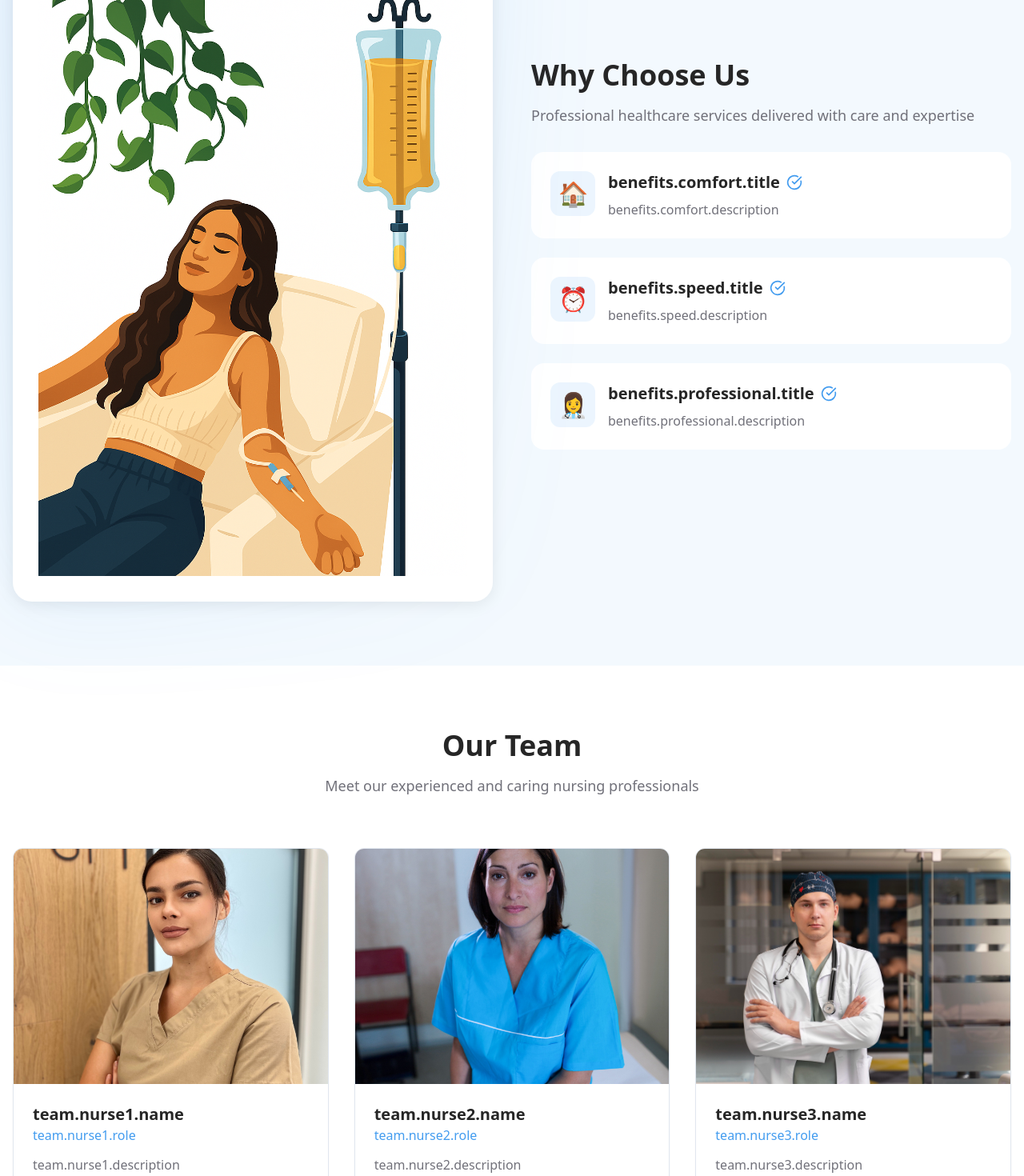
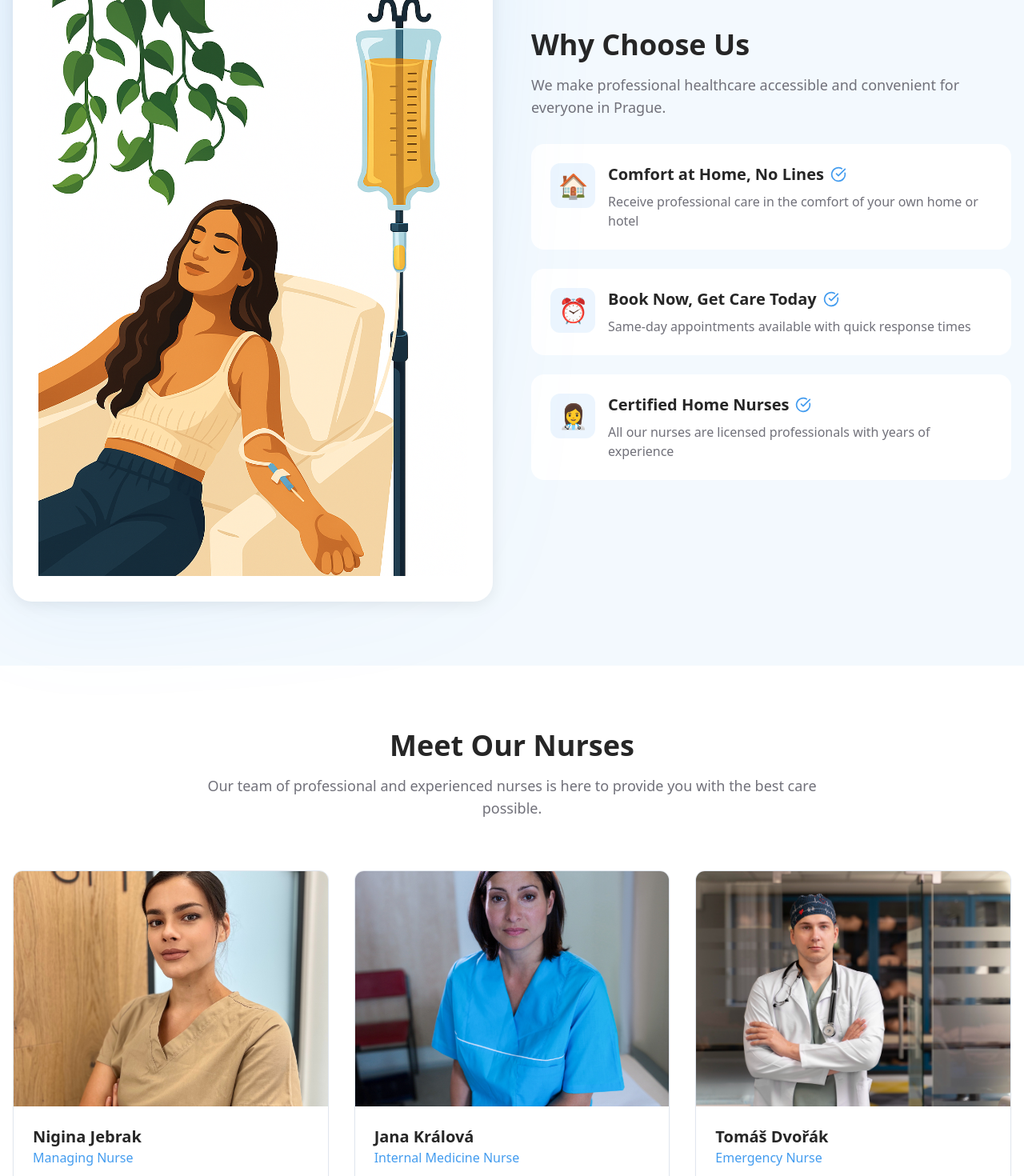
Before and after one commit to arseniy521/web-sparkle-shop, a React (Vite) app: page / in a window 1280 px wide. Shown: the part 3380-4850 px from the top of the page at 80% size. Built offline with nearby package versions, Linux system fonts and the light colour scheme.

Commit message:
Reverted to commit 8e77e9427eb9105567a51366a554f4591658a22e

```diff
--- a/src/components/Benefits.tsx
+++ b/src/components/Benefits.tsx
@@ -1,28 +1,25 @@
 import { CheckCircle } from "lucide-react";
 import benefitsImage from "@/assets/nurse-benefits.png";
-import { useTranslation } from "react-i18next";
-
-export const Benefits = () => {
-  const { t } = useTranslation();
 
 const benefits = [
   {
     emoji: "🏠",
-      title: t('benefits.comfort.title'),
-      description: t('benefits.comfort.description'),
+    title: "Comfort at Home, No Lines",
+    description: "Receive professional care in the comfort of your own home or hotel",
   },
   {
     emoji: "⏰",
-      title: t('benefits.speed.title'),
-      description: t('benefits.speed.description'),
+    title: "Book Now, Get Care Today",
+    description: "Same-day appointments available with quick response times",
   },
   {
     emoji: "👩‍⚕️",
-      title: t('benefits.professional.title'),
-      description: t('benefits.professional.description'),
+    title: "Certified Home Nurses",
+    description: "All our nurses are licensed professionals with years of experience",
   },
 ];
 
+export const Benefits = () => {
   return (
     <section id="why-us" className="py-20 bg-accent/50">
       <div className="container mx-auto px-4">
@@ -43,10 +40,10 @@ export const Benefits = () => {
           <div className="space-y-8 animate-slide-up">
             <div>
               <h2 className="text-3xl md:text-4xl font-bold text-secondary mb-4">
-                {t('benefits.title')}
+                Why Choose Us
               </h2>
               <p className="text-lg text-muted-foreground">
-                {t('benefits.description')}
+                We make professional healthcare accessible and convenient for everyone in Prague.
               </p>
             </div>
 
--- a/src/components/Team.tsx
+++ b/src/components/Team.tsx
@@ -2,41 +2,41 @@ import { Card } from "@/components/ui/card";
 import milanImage from "@/assets/milan.jpg";
 import niginImage from "@/assets/nigin.jpg";
 import ivanaImage from "@/assets/ivana.jpg";
-import { useTranslation } from "react-i18next";
-
-export const Team = () => {
-  const { t } = useTranslation();
 
 const nurses = [
   {
-      name: t('team.nurse1.name'),
-      role: t('team.nurse1.role'),
+    name: "Nigina Jebrak",
+    role: "Managing Nurse",
     image: niginImage,
-      description: t('team.nurse1.description'),
+    description:
+      "With unwavering dedication to patient care, Nigina stands as our most senior nurse, celebrated for her clinical acumen and visionary leadership.",
   },
   {
-      name: t('team.nurse2.name'),
-      role: t('team.nurse2.role'),
+    name: "Jana Králová",
+    role: "Internal Medicine Nurse",
     image: ivanaImage,
-      description: t('team.nurse2.description'),
+    description:
+      "She spent 10 years working in internal medicine at Thomayer Hospital, where she gained deep knowledge in managing chronic and acute conditions.",
   },
   {
-      name: t('team.nurse3.name'),
-      role: t('team.nurse3.role'),
+    name: "Tomáš Dvořák",
+    role: "Emergency Nurse",
     image: milanImage,
-      description: t('team.nurse3.description'),
+    description:
+      "An experienced nurse with a strong background in emergency care. He worked for 8 years in emergency departments, handling critical situations with precision.",
   },
 ];
 
+export const Team = () => {
   return (
     <section id="team" className="py-20">
       <div className="container mx-auto px-4">
         <div className="text-center max-w-3xl mx-auto mb-16 animate-fade-in">
           <h2 className="text-3xl md:text-4xl font-bold text-secondary mb-4">
-            {t('team.title')}
+            Meet Our Nurses
           </h2>
           <p className="text-lg text-muted-foreground">
-            {t('team.description')}
+            Our team of professional and experienced nurses is here to provide you with the best care possible.
           </p>
         </div>
 
```
Lines whose indentation alone changed are shown as unchanged.
